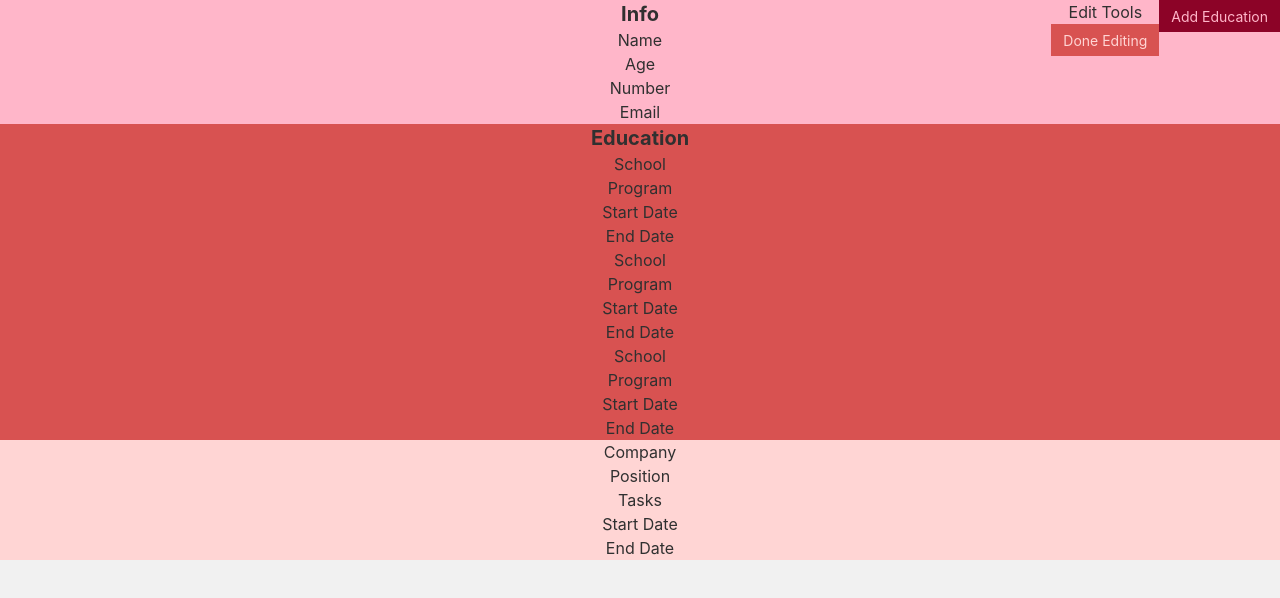
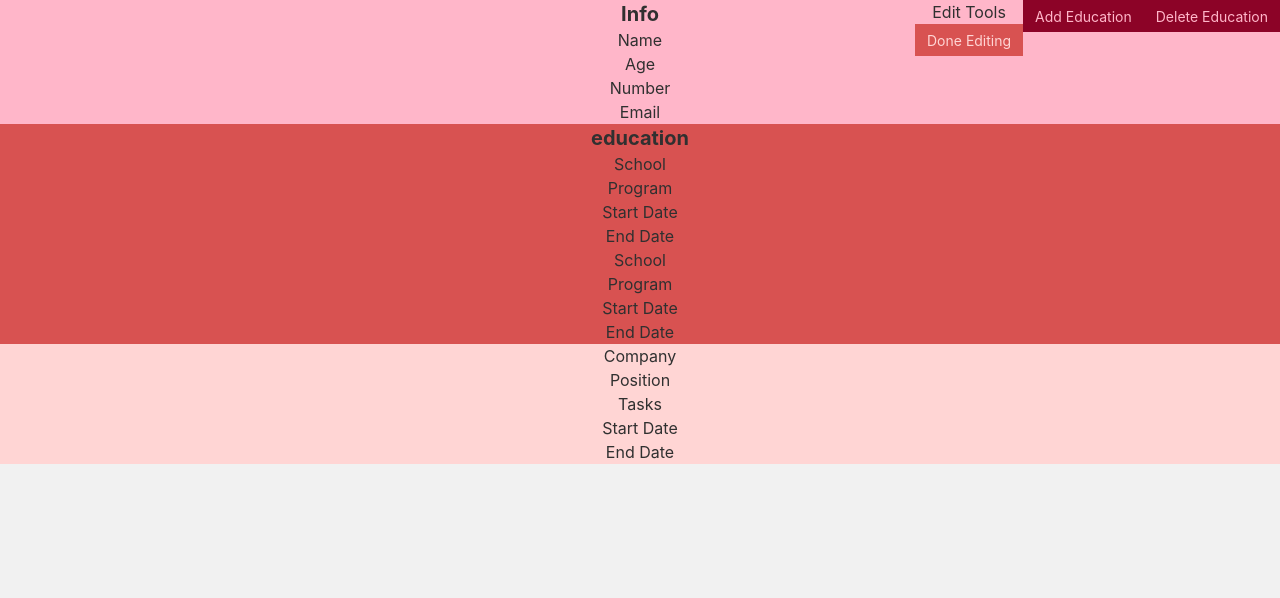
Before and after one commit to Dezzep/cv-project, a React (Create React App) app: page / in a window 1280 px wide. Both pictures are taken after a click on the button "Add Education". Shown: the top 598 px of the page. Built offline with nearby package versions, Linux system fonts and the light colour scheme.

Commit message:
can now delete any added education sections (except for the initial one.)

```diff
--- a/src/App.js
+++ b/src/App.js
@@ -18,6 +18,7 @@ export default class App extends React.Component {
       educationCount: [0]
     }
     this.addEducationPressed = this.addEducationPressed.bind(this);
+    this.deleteEducationPressed = this.deleteEducationPressed.bind(this);
   }
   componentDidMount()
   {
@@ -29,6 +30,17 @@ export default class App extends React.Component {
   {
     this.setState({educationArrayNum: this.state.educationArrayNum + 1})
     this.setState({educationCount: [...this.state.educationCount, this.state.educationArrayNum]})
+
+  }
+  deleteEducationPressed()
+  {
+    console.log(this.state.educationCount)
+    if (this.state.educationCount.length !== 1){
+      this.setState({educationArrayNum: this.state.educationArrayNum - 1})
+
+    this.setState(prevState => ({ educationCount: prevState.educationCount.filter(num => num !== this.state.educationArrayNum -1)}));
+    }
+
   }
 
   render() {
@@ -38,12 +50,17 @@ export default class App extends React.Component {
            <div id='edit_tool' className='fixed top-0 right-0 flex justify-end align-middle'>
            <EditTool/>
            <button onClick={this.addEducationPressed} className='btn-sm btn-primary' id='add_education'>Add Education</button>
+           <button onClick={this.deleteEducationPressed} className='btn-sm btn-primary' id='delete_education'>Delete Education</button>
            </div>
 
           <Info header="Info"/>
-          <Education header='Education'></Education>
-         {this.state.educationCount.map((item) => {
+         {this.state.educationCount.map((item, index) => {
+          if (index === 0) {
+            return (<Education header='education' key='0'/>)
+          }
+          else{
           return (<Education key={`education${item}`}/>);
+          }
          })}
 
           <Experience header="Experience"></Experience>
```
